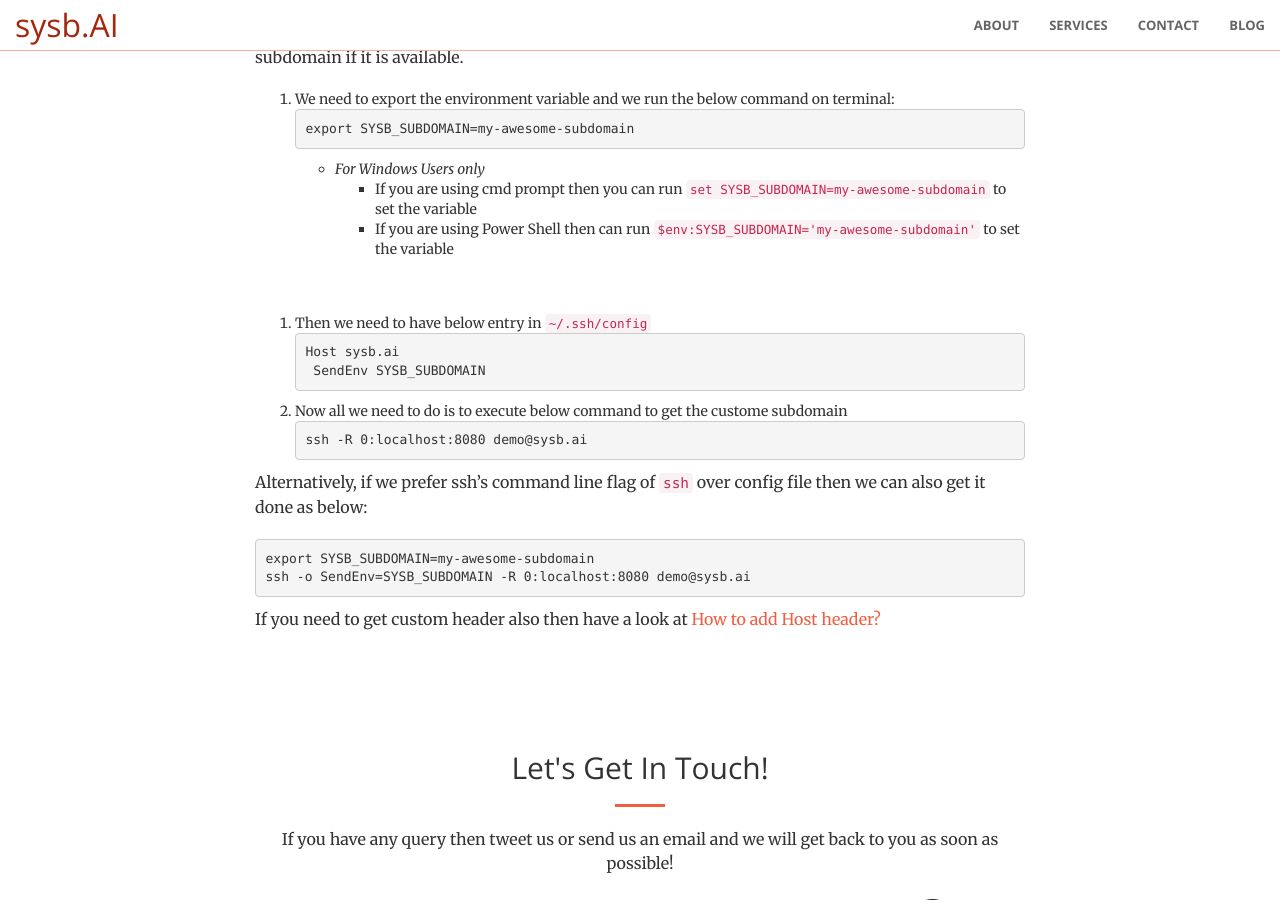
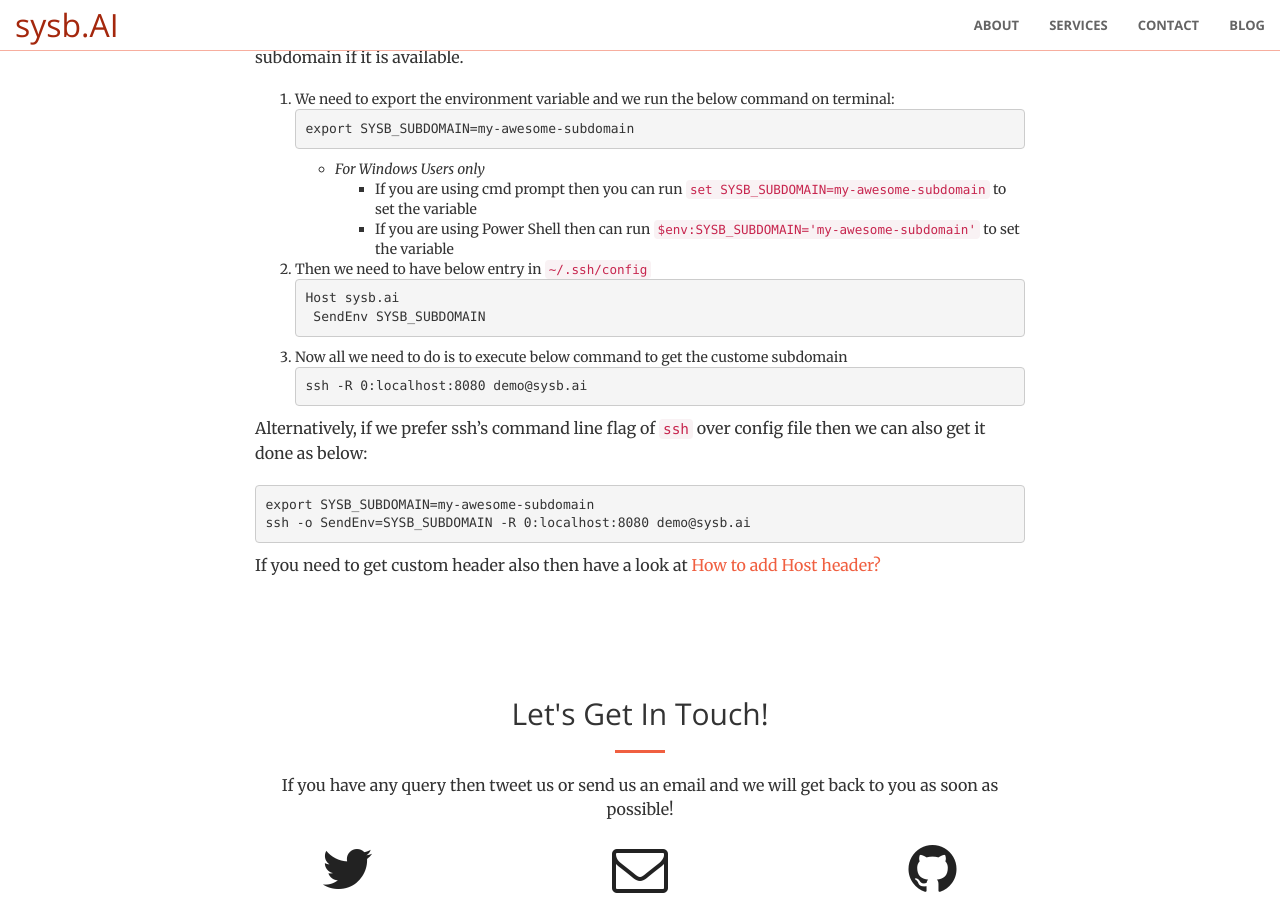
Before and after one commit to usama7628674/sysb.AI, a Jekyll site: the page built from _posts/2020-02-04-how-to-get-static-subdomain.md, in a window 1280 px wide and 900 px high, scrolled down 665 px. Built offline with Jekyll 4.4.1, drawn with Linux system fonts in a browser that asks for light colours.

Commit message:
some fix

````diff
--- a/_posts/2020-02-04-how-to-get-static-subdomain.md
+++ b/_posts/2020-02-04-how-to-get-static-subdomain.md
@@ -13,7 +13,7 @@ export SYSB_SUBDOMAIN=my-awesome-subdomain
     - *For Windows Users only*
         - If you are using cmd prompt then you can run `set SYSB_SUBDOMAIN=my-awesome-subdomain` to set the variable
         - If you are using Power Shell then can run `$env:SYSB_SUBDOMAIN='my-awesome-subdomain'` to set the variable
-<p>&nbsp;</p>
+<!-- <p>&nbsp;</p> -->
 1. Then we need to have below entry in `~/.ssh/config`
 ```
 Host sysb.ai
````
